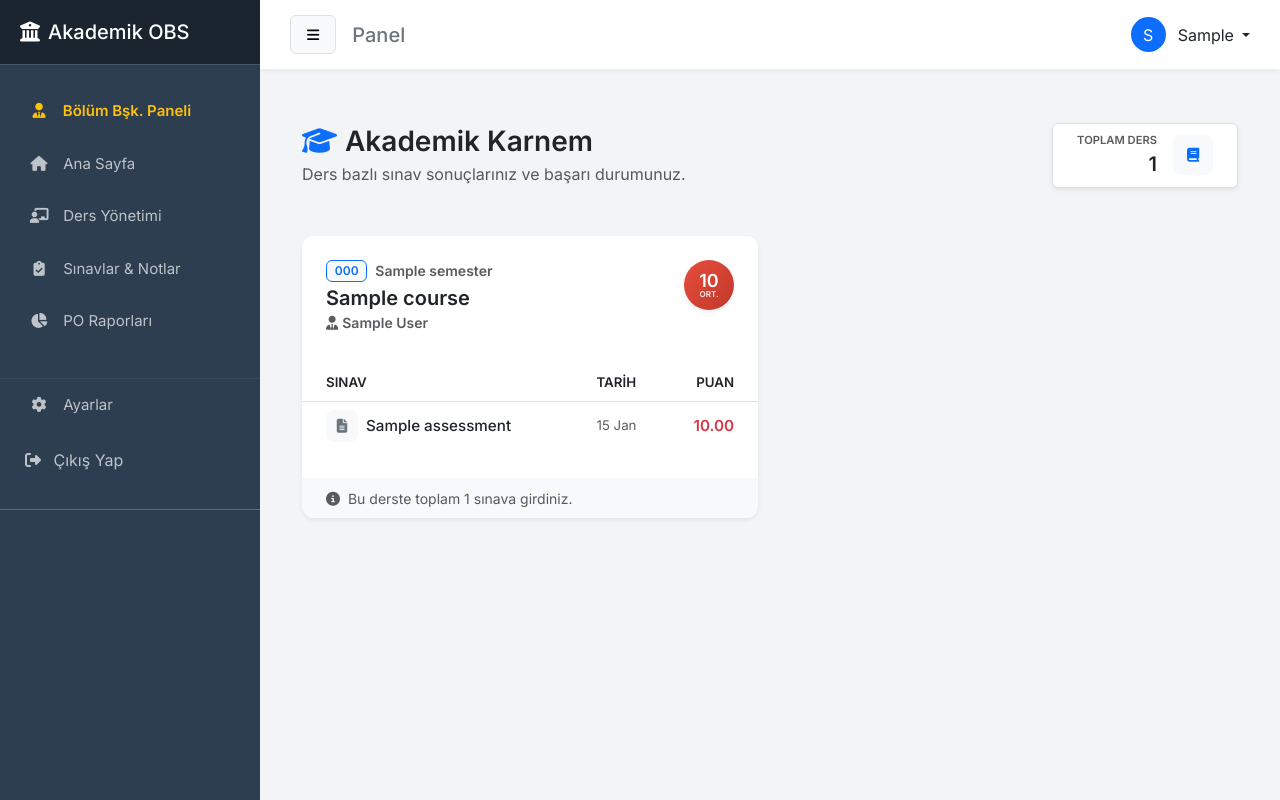
After one commit to kadirgullukaya/student-competency-analytics, a Django app: page /student/grades/ in a window 1280 px wide. The commit adds this page. Run offline with Django 5.2, Linux system fonts and the light colour scheme; a user stored in the database is signed in; tables that the repository leaves empty hold one stand-in row (values such as "Sample post").

Commit message:
not görüntüleme sayfası ders bazlı kart yapısına ve ortalama hesabına geçirildi

```diff
--- a/academic/templates/base.html
+++ b/academic/templates/base.html
@@ -210,6 +210,12 @@
                         <i class="fas fa-chart-line"></i> Genel Başarım
                     </a>
                 </li>
+
+                <li>
+                    <a href="{% url 'student_grades' %}" class="{% if request.resolver_match.url_name == 'student_grades' %}active{% endif %}">
+                        <i class="fas fa-clipboard-list"></i> Notlarım
+                    </a>
+                </li>
             {% endif %}
 
             <li style="margin-top: 30px; border-top: 1px solid #34495e;">
--- /dev/null
+++ b/academic/templates/student_grades.html
@@ -0,0 +1,163 @@
+{% extends 'base.html' %}
+
+{% block content %}
+
+<style>
+    .grade-card {
+        transition: transform 0.2s, box-shadow 0.2s;
+        border-radius: 12px;
+        overflow: hidden;
+    }
+    .grade-card:hover {
+        transform: translateY(-5px);
+        box-shadow: 0 10px 20px rgba(0,0,0,0.1) !important;
+    }
+
+    /* Ortalama Yuvarlağı */
+    .score-circle {
+        width: 50px;
+        height: 50px;
+        border-radius: 50%;
+        display: flex;
+        flex-direction: column;
+        align-items: center;
+        justify-content: center;
+        color: white;
+        font-weight: bold;
+        line-height: 1;
+    }
+    .score-circle.success { background: linear-gradient(135deg, #2ecc71, #27ae60); }
+    .score-circle.danger { background: linear-gradient(135deg, #e74c3c, #c0392b); }
+
+    .score-value { font-size: 18px; }
+    .score-label { font-size: 8px; text-transform: uppercase; opacity: 0.9; }
+
+    /* İkon Kutusu */
+    .icon-square {
+        width: 32px;
+        height: 32px;
+        border-radius: 8px;
+        display: flex;
+        align-items: center;
+        justify-content: center;
+        font-size: 14px;
+    }
+</style>
+
+<div class="container mt-4">
+    <div class="d-flex flex-column flex-md-row justify-content-between align-items-center mb-5">
+        <div>
+            <h3 class="fw-bold text-dark mb-1">
+                <i class="fas fa-graduation-cap me-2 text-primary"></i>Akademik Karnem
+            </h3>
+            <p class="text-muted mb-0">Ders bazlı sınav sonuçlarınız ve başarı durumunuz.</p>
+        </div>
+
+        <div class="mt-3 mt-md-0">
+            <div class="bg-white px-4 py-2 rounded shadow-sm border d-flex align-items-center">
+                <div class="me-3 text-end">
+                    <small class="text-uppercase text-muted fw-bold d-block" style="font-size: 0.7rem;">Toplam Ders</small>
+                    <span class="fw-bold text-dark fs-5">{{ grouped_grades|length }}</span>
+                </div>
+                <div class="icon-square bg-light text-primary" style="width: 40px; height: 40px;">
+                    <i class="fas fa-book"></i>
+                </div>
+            </div>
+        </div>
+    </div>
+
+    <div class="row row-cols-1 row-cols-lg-2 g-4">
+
+        {% for item in grouped_grades %}
+        <div class="col">
+            <div class="card h-100 border-0 shadow-sm grade-card">
+
+                <div class="card-header bg-white border-bottom-0 pt-4 px-4 d-flex justify-content-between align-items-start">
+                    <div>
+                        <div class="d-flex align-items-center mb-1">
+                            <span class="badge bg-light text-primary border border-primary me-2">{{ item.course.code }}</span>
+                            <small class="text-muted">{{ item.course.semester.name }}</small>
+                        </div>
+                        <h5 class="fw-bold text-dark mb-0">{{ item.course.name }}</h5>
+                        <small class="text-muted"><i class="fas fa-user-tie me-1"></i>{{ item.course.teacher.get_full_name }}</small>
+                    </div>
+
+                    <div class="text-center ms-2">
+                        <div class="score-circle {% if item.average >= 50 %}success{% else %}danger{% endif %} shadow-sm">
+                            <span class="score-value">{{ item.average|floatformat:0 }}</span>
+                            <span class="score-label">Ort.</span>
+                        </div>
+                    </div>
+                </div>
+
+                <div class="card-body px-0 pb-2">
+                    <div class="table-responsive">
+                        <table class="table table-hover align-middle mb-0" style="font-size: 0.95rem;">
+                            <thead class="bg-light text-muted small text-uppercase">
+                                <tr>
+                                    <th class="ps-4 py-2 fw-semibold">Sınav</th>
+                                    <th class="py-2 fw-semibold">Tarih</th>
+                                    <th class="py-2 text-end pe-4 fw-semibold">Puan</th>
+                                </tr>
+                            </thead>
+                            <tbody>
+                                {% for score in item.scores %}
+                                <tr>
+                                    <td class="ps-4 border-bottom-0">
+                                        <div class="d-flex align-items-center">
+                                            <div class="icon-square bg-light me-2 text-secondary">
+                                                {% if 'Final' in score.assessment.name %}
+                                                    <i class="fas fa-flag-checkered"></i>
+                                                {% elif 'Vize' in score.assessment.name or 'Midterm' in score.assessment.name %}
+                                                    <i class="fas fa-hourglass-half"></i>
+                                                {% else %}
+                                                    <i class="fas fa-file-alt"></i>
+                                                {% endif %}
+                                            </div>
+                                            <span class="fw-medium text-dark">{{ score.assessment.name }}</span>
+                                        </div>
+                                    </td>
+
+                                    <td class="border-bottom-0 text-muted small">
+                                        {{ score.assessment.date|date:"d M" }}
+                                    </td>
+
+                                    <td class="text-end pe-4 border-bottom-0">
+                                        {% if score.score >= 50 %}
+                                            <span class="fw-bold text-success">{{ score.score }}</span>
+                                        {% else %}
+                                            <span class="fw-bold text-danger">{{ score.score }}</span>
+                                        {% endif %}
+                                    </td>
+                                </tr>
+                                {% endfor %}
+                            </tbody>
+                        </table>
+                    </div>
+                </div>
+
+                <div class="card-footer bg-light border-0 py-2 px-4">
+                    <small class="text-muted">
+                        <i class="fas fa-info-circle me-1"></i>
+                        Bu derste toplam {{ item.scores|length }} sınava girdiniz.
+                    </small>
+                </div>
+
+            </div>
+        </div>
+        {% empty %}
+
+        <div class="col-12">
+            <div class="text-center py-5">
+                <div class="mb-3 opacity-25">
+                    <i class="fas fa-folder-open fa-4x text-secondary"></i>
+                </div>
+                <h5 class="text-secondary">Henüz açıklanmış bir notunuz yok.</h5>
+                <p class="text-muted">Sınav sonuçlarınız açıklandığında burada ders ders gruplanmış olarak göreceksiniz.</p>
+            </div>
+        </div>
+        {% endfor %}
+
+    </div>
+</div>
+{% endblock %}
--- a/academic/views.py
+++ b/academic/views.py
@@ -86,7 +86,7 @@ def teacher_courses(request):
     else:
         my_courses = Course.objects.filter(teacher=request.user)
 
-    # 2. İSTATİSTİKLERİ HESAPLA (Eksik olan kısım burasıydı)
+    # 2. İSTATİSTİKLERİ HESAPLA
     total_courses = my_courses.count()
 
     # Tüm derslerdeki tekil öğrenci sayısı
@@ -675,6 +675,67 @@ def student_general_success(request):
     return render(request, "student_general_success.html", context)
 
 
+# --- ÖĞRENCİ NOTLARIM SAYFASI (GÜNCELLENDİ: Ders Bazlı Gruplama) ---
+@login_required
+def student_grades(request):
+    """
+    Öğrencinin notlarını derslere göre gruplayarak ve ortalama hesaplayarak gösterir.
+    """
+    if not hasattr(request.user, "student"):
+        return redirect("teacher_dashboard_home")
+
+    student = request.user.student
+
+    # Tüm notları çek
+    all_scores = (
+        StudentScore.objects.filter(student=student)
+        .select_related("assessment", "assessment__course")
+        .order_by("assessment__course__code", "-assessment__date")
+    )
+
+    # Veriyi Python tarafında gruplayalım
+    # Yapı: { course_id: {'course': course_obj, 'scores': [], 'total': 0, 'weights': 0} }
+    courses_data = {}
+
+    for s in all_scores:
+        course = s.assessment.course
+        if course.id not in courses_data:
+            courses_data[course.id] = {
+                "course": course,
+                "scores": [],
+                "weighted_sum": 0,
+                "total_weight": 0,
+                "average": 0
+            }
+
+        # Sınavı listeye ekle
+        courses_data[course.id]["scores"].append(s)
+
+        # Ağırlıklı ortalama hesabı için veri topla (Basit ortalama değil, ağırlıklı ortalama)
+        # Not: Assessment modelinde 'weight' (yüzde etki) alanı olduğunu varsayıyoruz.
+        # Eğer weight yoksa direkt aritmetik ortalama alırız.
+        weight = s.assessment.weight if hasattr(s.assessment, 'weight') else 1
+        courses_data[course.id]["weighted_sum"] += float(s.score) * float(weight)
+        courses_data[course.id]["total_weight"] += float(weight)
+
+    # Ortalamaları hesapla ve listeye çevir
+    grouped_grades = []
+    for cid, data in courses_data.items():
+        if data["total_weight"] > 0:
+            # Eğer ağırlık sistemi varsa
+            avg = data["weighted_sum"] / data["total_weight"]
+            # Eğer weight yüzdelikse (örn toplam 100 değilse) ve basit ortalama isteniyorsa:
+            # avg = data["weighted_sum"] / len(data["scores"]) # (Basit aritmetik için bunu açabilirsin)
+        else:
+            avg = 0
+
+        data["average"] = round(avg, 1)
+        grouped_grades.append(data)
+
+    context = {"grouped_grades": grouped_grades}
+    return render(request, "student_grades.html", context)
+
+
 # 🔥 TRAFİK POLİSİ (YÖNLENDİRME MERKEZİ)
 @login_required
 def home_redirect(request):
--- a/obs_core/urls.py
+++ b/obs_core/urls.py
@@ -96,4 +96,6 @@ urlpatterns = [
         views.student_general_success,
         name="student_general_success",
     ),
+    # 🔥 YENİ EKLENEN: NOTLARIM SAYFASI
+    path("student/grades/", views.student_grades, name="student_grades"),
 ]
```
Also changed, not shown: academic/models.py (+51 -0 lines), academic/migrations/0007_lesson_grade.py (added).
